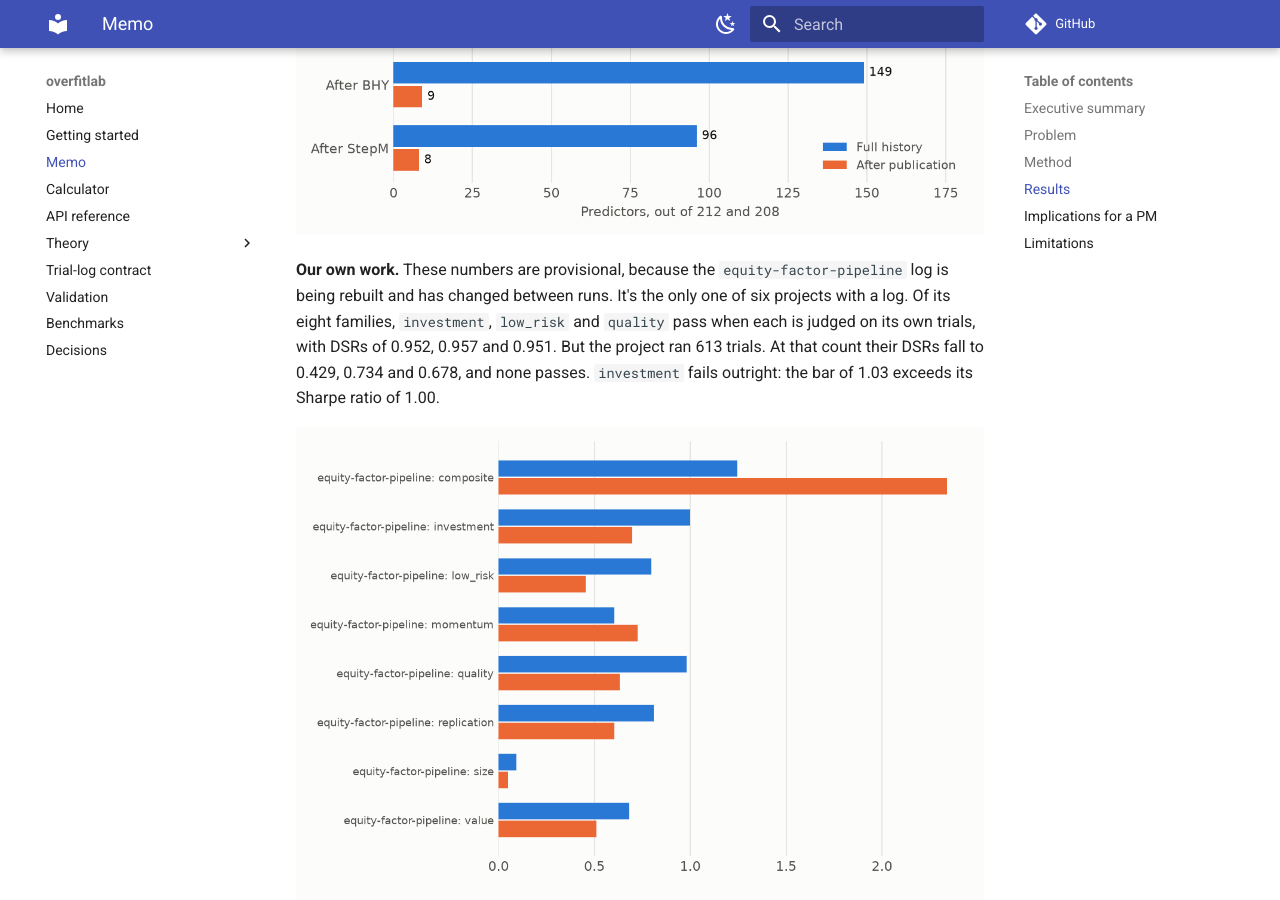
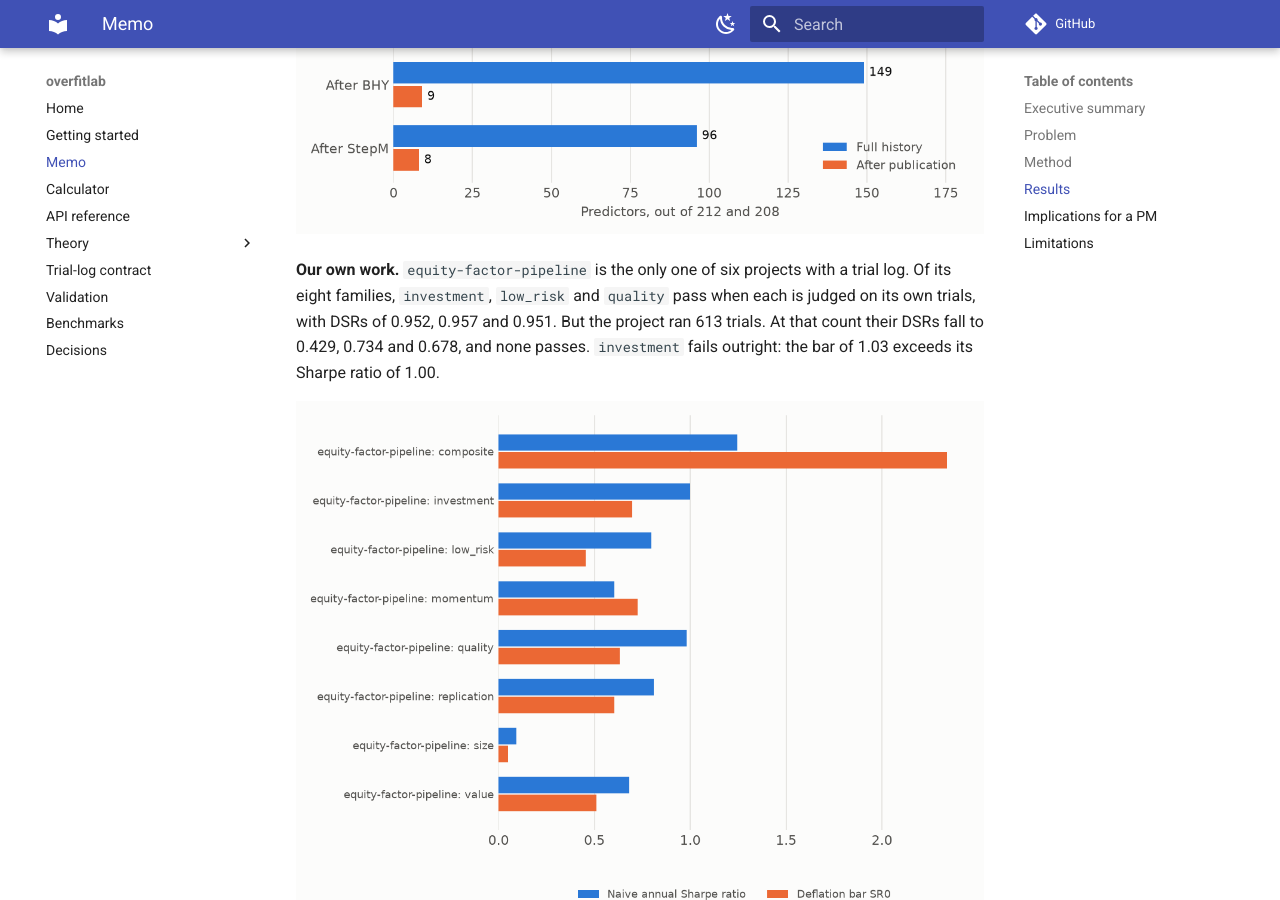
Before and after one commit to avmhdt/backtest-overfitting-lab, an MkDocs documentation site: the page built from docs/memo.md, in a window 1280 px wide and 900 px high, scrolled down 3980 px. Built offline with MkDocs 1.6.1 and Material for MkDocs 9.7.7, drawn with Linux system fonts in a browser that asks for light colours; comment, search, counter and statistics services are not loaded; some of the changed text lies outside the part shown.

Commit message:
Mark the own-projects numbers final (#16)

```diff
--- a/docs/memo.md
+++ b/docs/memo.md
@@ -54,7 +54,7 @@ We then ran three kinds of experiment: simulations with known truth, public data
 
 ![OSAP predictors at each hurdle](assets/figures/osap_hurdles.png)
 
-**Our own work.** These numbers are provisional, because the `equity-factor-pipeline` log is being rebuilt and has changed between runs. It's the only one of six projects with a log. Of its eight families, `investment`, `low_risk` and `quality` pass when each is judged on its own trials, with DSRs of 0.952, 0.957 and 0.951. But the project ran 613 trials. At that count their DSRs fall to 0.429, 0.734 and 0.678, and none passes. `investment` fails outright: the bar of 1.03 exceeds its Sharpe ratio of 1.00.
+**Our own work.** `equity-factor-pipeline` is the only one of six projects with a trial log. Of its eight families, `investment`, `low_risk` and `quality` pass when each is judged on its own trials, with DSRs of 0.952, 0.957 and 0.951. But the project ran 613 trials. At that count their DSRs fall to 0.429, 0.734 and 0.678, and none passes. `investment` fails outright: the bar of 1.03 exceeds its Sharpe ratio of 1.00.
 
 ![Naive Sharpe against the bar, by family](assets/figures/own_projects_naive_vs_deflated.png)
 
@@ -75,6 +75,6 @@ Neither count is simply right. If the families were separate ideas, each own cou
 - **N is a lower bound.** A log records what ran, not what was considered, or what a borrowed idea had already been through.
 - **Benchmarks are zero.** A long-only strategy can pass the bootstrap tests on the equity premium alone.
 - **Post-publication samples are shorter.** Fewer survivors partly reflects less data, so the drop isn't all decay.
-- **Coverage is thin.** One of six projects has a trial log, and its numbers are provisional.
+- **Coverage is thin.** One of six projects has a trial log.
 - **Validation has gaps.** One paper example misses by 5e-6, and one of 20 cross-check cases differs because the reference has no floor when no strategy has a positive mean. Both are documented on the [validation page](validation.md).
 - **Power curves assume independence,** with one planted signal among otherwise null strategies.
```
Also changed, not shown: README.md (+1 -1 lines), docs/decisions.md (+1 -0 lines), 1 other file.
